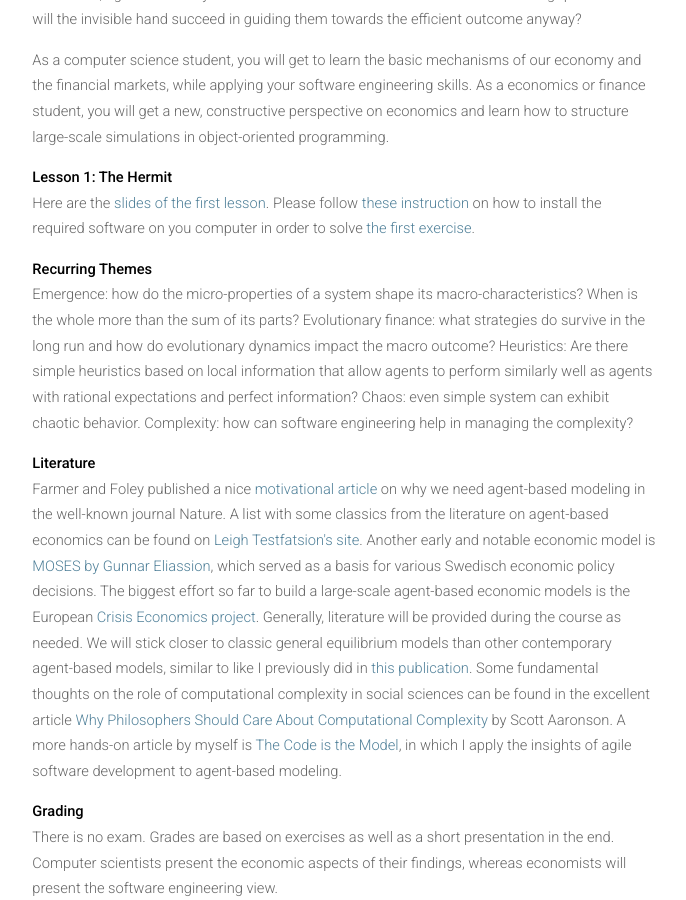
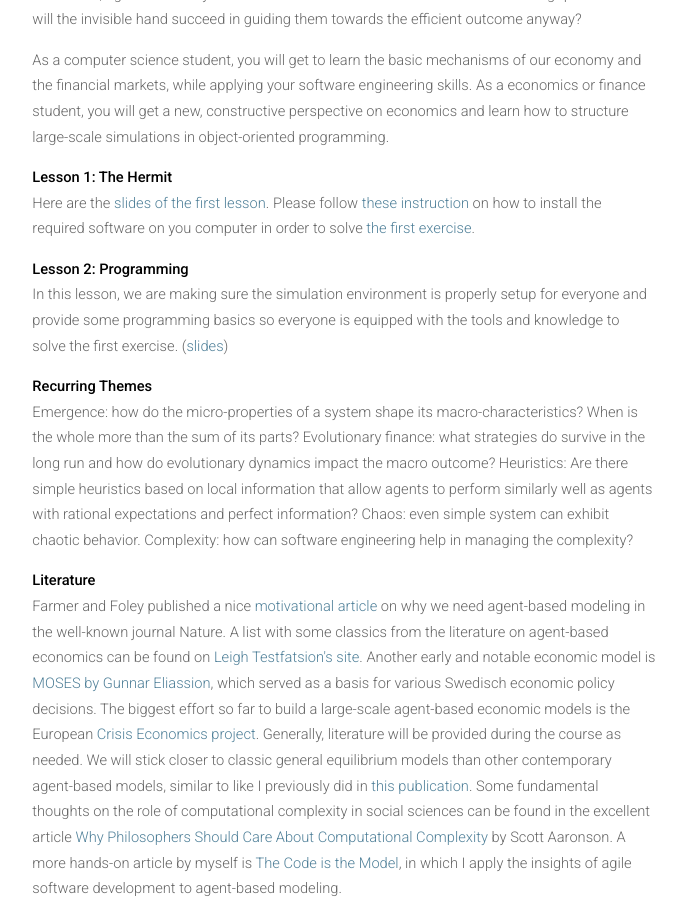
Before and after one commit to meisserecon/www, a Jekyll site: the page built from course.md, in a window 1280 px wide and 900 px high, scrolled down 1055 px. Shown: the whole window, without its empty margins (296-982 px from the left). Built offline with Jekyll 4.4.1, drawn with Linux system fonts in a browser that asks for light colours; nearby versions of some CDN libraries.

Commit message:
lesson 2, version 2019

```diff
--- a/course.md
+++ b/course.md
@@ -15,6 +15,10 @@ permalink: /course/
 <b>Lesson 1: The Hermit</b>
 
 <p>Here are the <a href="/assets/abfe-lesson1.pdf">slides of the first lesson</a>. Please follow <a href="/course/setup">these instruction</a> on how to install the required software on you computer in order to solve <a href="https://github.com/meisser/course2018/blob/master/exercises/journal/exercise01-task.md">the first exercise</a>.</p>
+
+<b>Lesson 2: Programming</b>
+
+<p>In this lesson, we are making sure the simulation environment is properly setup for everyone and provide some programming basics so everyone is equipped with the tools and knowledge to solve the first exercise. (<a href="/assets/abfe-lesson2-2019.pdf">slides</a>)</p>
 
 <!--
 
```
Also changed, not shown: assets/images/eclipse-import.jpg (added), 10 other files.
